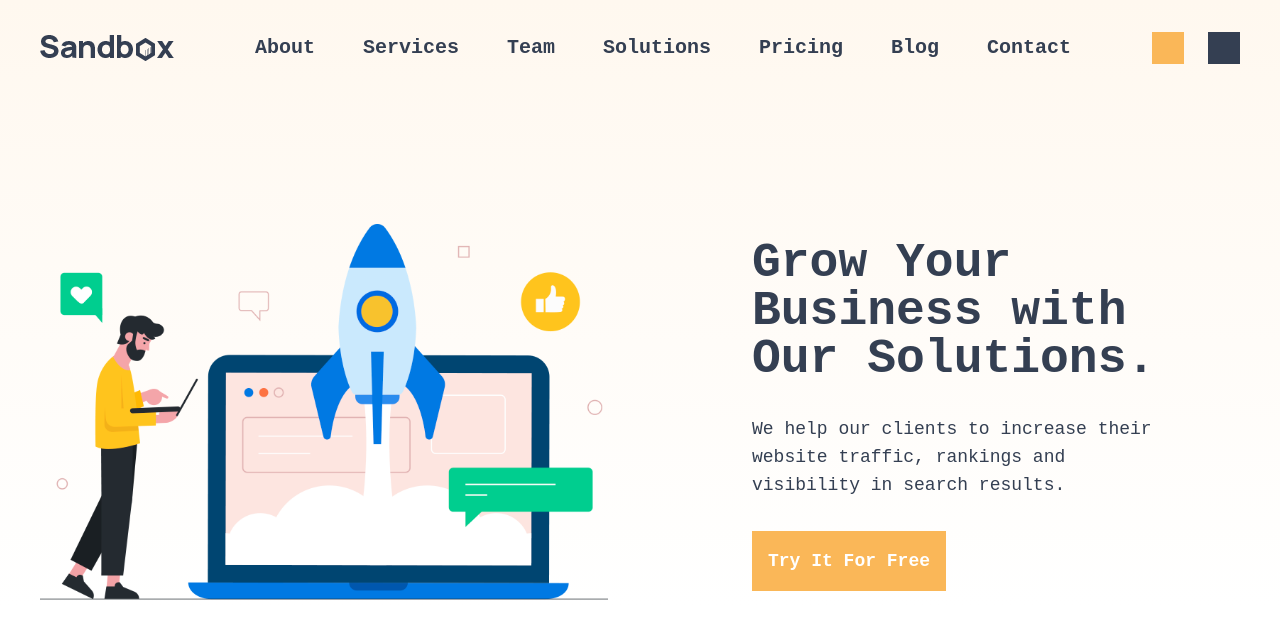
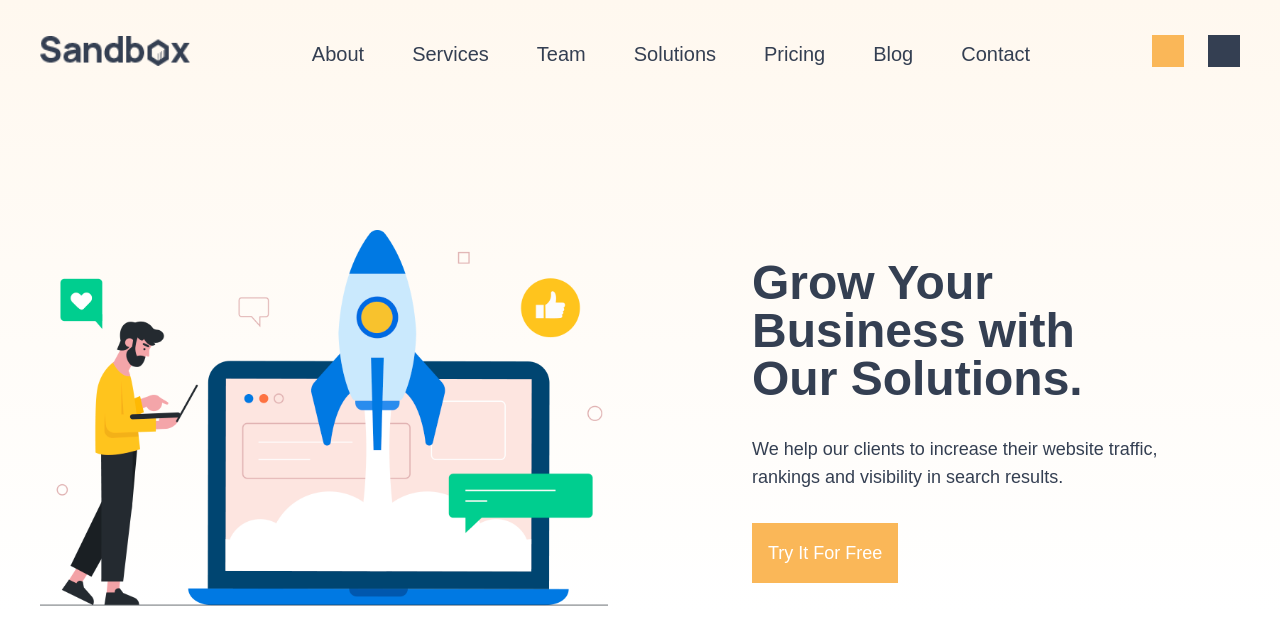
Before and after one commit to Sh4ke96/sandbox, a Next.js app: page / in a window 1280 px wide. Shown: the top 644 px of the page. Built offline with nearby package versions, Linux system fonts and the light colour scheme.

Commit message:
center nav li, change font for poppins

```diff
--- a/components/Button/Button.tsx
+++ b/components/Button/Button.tsx
@@ -10,7 +10,8 @@ const Button: FC<ButtonProps> = ({ children, hide, type }) => {
   return (
     <button
       type={type}
-      className={`${hide} xl:block text-white text-lg bg-orange px-4 py-4 capitalize font-bold`}
+      className={`${hide} xl:block text-white text-lg bg-orange px-4 py-4 capitalize font-medium
+      hover:scale-105 transition duration-300 ease-in-out`}
     >
       {children}
     </button>
--- a/components/Header/Header.tsx
+++ b/components/Header/Header.tsx
@@ -7,28 +7,35 @@ const Header: FC = () => {
   return (
     <header className="container mx-auto">
       <nav className="flex justify-between items-center py-8 mb-32">
-        <Image src="/img/logo.png" alt="sandbox logo" width="134" height="26" />
-        <ul className="flex gap-x-12 font-bold text-xl">
-          <li>
+        <Image src="/img/logo.png" alt="sandbox logo" width="150" height="25" />
+        <ul className="flex items-center gap-x-12 font-medium text-xl">
+          <li className="mt-2 group transition duration-300">
             <Link href="/about">About</Link>
+            <span className="block max-w-0 group-hover:max-w-full transition-all duration-500 h-0.5 bg-orange"></span>
           </li>
-          <li>
+          <li className="mt-2 group transition duration-300">
             <Link href="/services">Services</Link>
+            <span className="block max-w-0 group-hover:max-w-full transition-all duration-500 h-0.5 bg-orange"></span>
           </li>
-          <li>
+          <li className="mt-2 group transition duration-300">
             <Link href="/team">Team</Link>
+            <span className="block max-w-0 group-hover:max-w-full transition-all duration-500 h-0.5 bg-orange"></span>
           </li>
-          <li>
+          <li className="mt-2 group transition duration-300">
             <Link href="/solutions">Solutions</Link>
+            <span className="block max-w-0 group-hover:max-w-full transition-all duration-500 h-0.5 bg-orange"></span>
           </li>
-          <li>
+          <li className="mt-2 group transition duration-300">
             <Link href="/pricing">Pricing</Link>
+            <span className="block max-w-0 group-hover:max-w-full transition-all duration-500 h-0.5 bg-orange"></span>
           </li>
-          <li>
+          <li className="mt-2 group transition duration-300">
             <Link href="/blog">Blog</Link>
+            <span className="block max-w-0 group-hover:max-w-full transition-all duration-500 h-0.5 bg-orange"></span>
           </li>
-          <li>
+          <li className="mt-2 group transition duration-300">
             <Link href="/contact">Contact</Link>
+            <span className="block max-w-0 group-hover:max-w-full transition-all duration-500 h-0.5 bg-orange"></span>
           </li>
         </ul>
         <div className="flex gap-x-6">
--- a/styles/globals.css
+++ b/styles/globals.css
@@ -2,7 +2,7 @@
 @tailwind components;
 @tailwind utilities;
 
-@import url("https://fonts.googleapis.com/css2?family=Roboto+Mono:wght@400;500;600;700&display=swap");
+@import url("https://fonts.googleapis.com/css2?family=Poppins:wght@400;500;600;700&display=swap");
 
 @layer base {
   * {
@@ -10,7 +10,7 @@
   }
   html {
     @apply text-black;
-    font-family: "Roboto Mono", monospace;
+    font-family: "Poppins", sans-serif;
   }
   body {
     @apply overflow-x-hidden;
```
